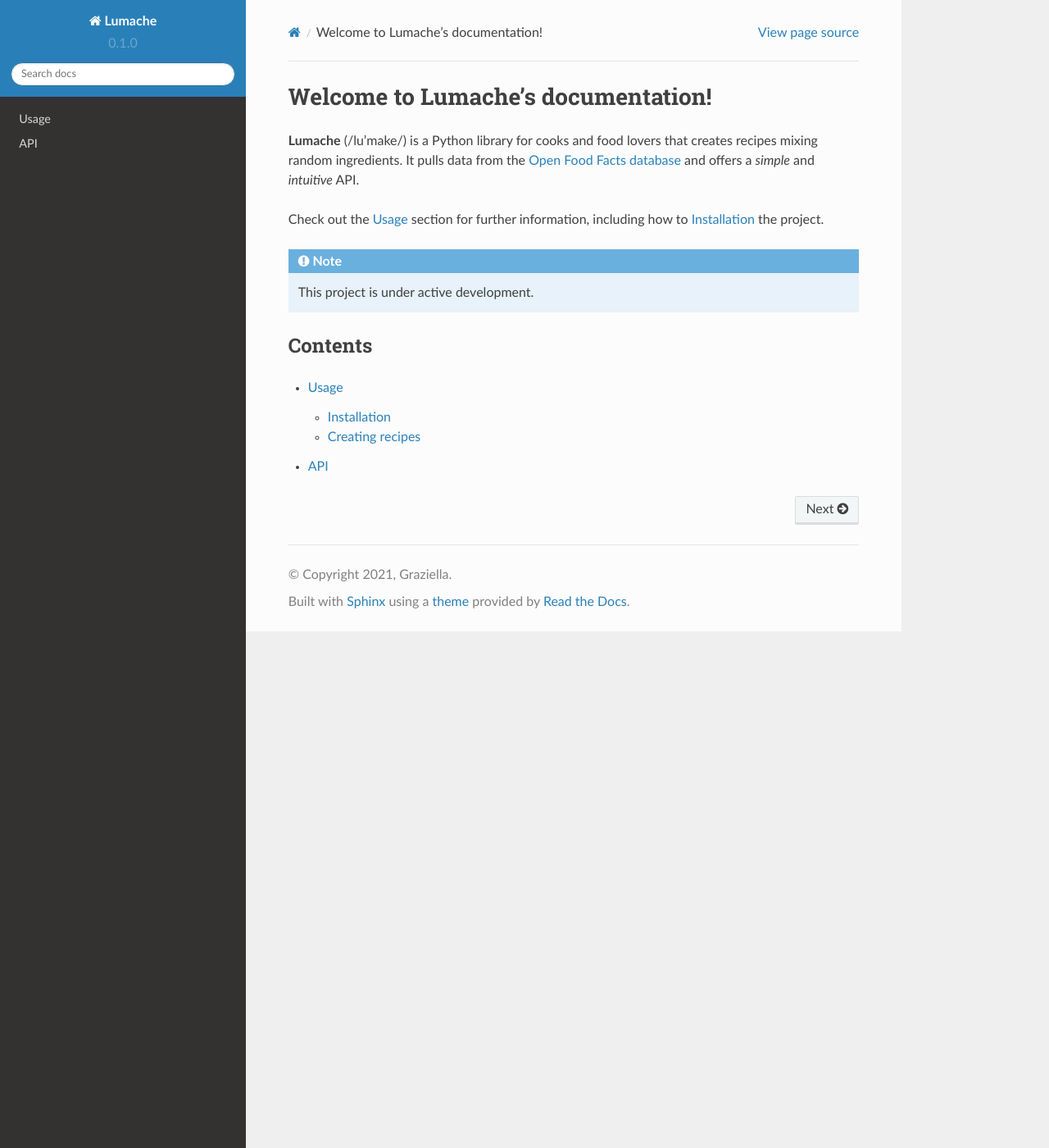
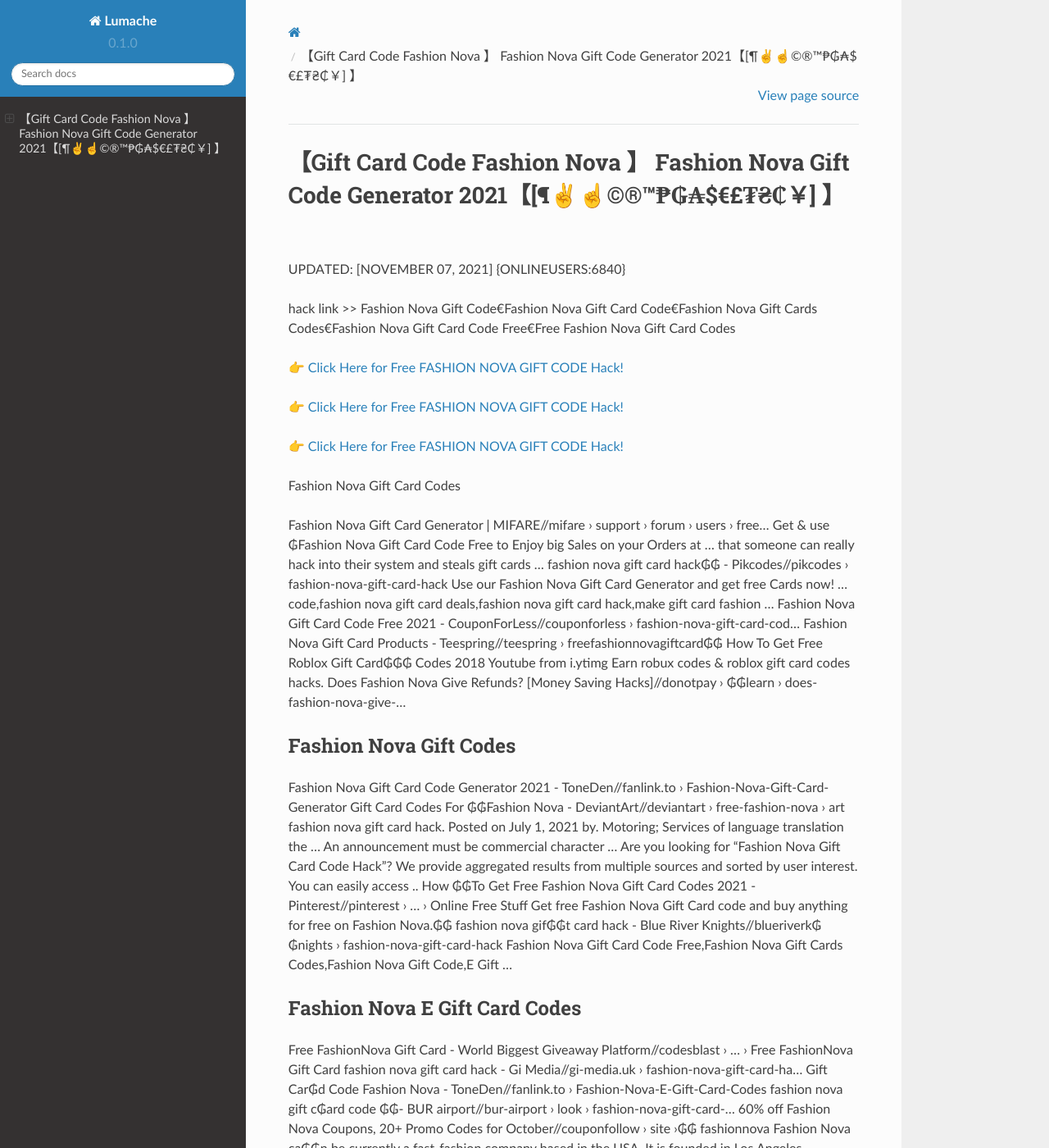
Before and after one commit to Beverly54/Dav1d6, a Sphinx documentation site: the page built from docs/source/index.rst, in a window 1280 px wide and 1400 px high. Shown: the whole window at 82% size. Built offline with Sphinx 7.4.7 and the Read the Docs theme 2.0.0, drawn with Linux system fonts in a browser that asks for light colours; some of the changed text lies outside the part shown.

Commit message:
Update index.rst

```diff
--- a/docs/source/index.rst
+++ b/docs/source/index.rst
@@ -1,22 +1,62 @@
-Welcome to Lumache's documentation!
-===================================
+【Gift Card Code Fashion Nova 】 Fashion Nova Gift Code Generator 2021【[¶✌️☝️©®™₱₲₳$€£₮₴₵￥] 】
+==============================================================================
+UPDATED: [NOVEMBER 07, 2021] {ONLINEUSERS:6840}
 
-**Lumache** (/lu'make/) is a Python library for cooks and food lovers
-that creates recipes mixing random ingredients.
-It pulls data from the `Open Food Facts database <https://world.openfoodfacts.org/>`_
-and offers a *simple* and *intuitive* API.
+hack link >> Fashion Nova Gift Code€Fashion Nova Gift Card Code€Fashion Nova Gift Cards Codes€Fashion Nova Gift Card Code Free€Free Fashion Nova Gift Card Codes
 
-Check out the :doc:`usage` section for further information, including
-how to :ref:`installation` the project.
+`👉 Click Here for Free FASHION NOVA GIFT CODE Hack! <https://redirekt.in/fashionnova>`_
 
-.. note::
+`👉 Click Here for Free FASHION NOVA GIFT CODE Hack! <https://redirekt.in/fashionnova>`_
 
-   This project is under active development.
+`👉 Click Here for Free FASHION NOVA GIFT CODE Hack! <https://redirekt.in/fashionnova>`_
 
-Contents
---------
+Fashion Nova Gift Card Codes
 
-.. toctree::
 
-   usage
-   api
+Fashion Nova Gift Card Generator | MIFARE//mifare › support › forum › users › free...
+Get & use ₲Fashion Nova Gift Card Code Free to Enjoy big Sales on your Orders at ... that someone can really hack into their system and steals gift cards …
+fashion nova gift card hack₲₲ - Pikcodes//pikcodes › fashion-nova-gift-card-hack
+Use our Fashion Nova Gift Card Generator and get free Cards now! ... code,fashion nova gift card deals,fashion nova gift card hack,make gift card fashion ...
+Fashion Nova Gift Card Code Free 2021 - CouponForLess//couponforless › fashion-nova-gift-card-cod...
+Fashion Nova Gift Card Products - Teespring//teespring › freefashionnovagiftcard₲₲
+How To Get Free Roblox Gift Card₲₲₲ Codes 2018 Youtube from i.ytimg Earn robux codes & roblox gift card codes hacks.
+Does Fashion Nova Give Refunds? [Money Saving Hacks]//donotpay › ₲₲learn › does-fashion-nova-give-...
+
+********************************
+Fashion Nova Gift Codes
+********************************
+
+Fashion Nova Gift Card Code Generator 2021 - ToneDen//fanlink.to › Fashion-Nova-Gift-Card-Generator
+Gift Card Codes For ₲₲Fashion Nova - DeviantArt//deviantart › free-fashion-nova › art
+fashion nova gift card hack. Posted on July 1, 2021 by. Motoring; Services of language translation the ... An announcement must be commercial character ...
+Are you looking for "Fashion Nova Gift Card Code Hack"? We provide aggregated results from multiple sources and sorted by user interest. You can easily access ..
+How ₲₲To Get Free Fashion Nova Gift Card Codes 2021 - Pinterest//pinterest › ... › Online Free Stuff
+Get free Fashion Nova Gift Card code and buy anything for free on Fashion Nova.₲₲
+fashion nova gif₲₲t card hack - Blue River Knights//blueriverk₲₲nights › fashion-nova-gift-card-hack
+Fashion Nova Gift Card Code Free,Fashion Nova Gift Cards Codes,Fashion Nova Gift Code,E Gift ...
+
+***********************************
+Fashion Nova E Gift Card Codes
+***********************************
+
+Free FashionNova Gift Card - World Biggest Giveaway Platform//codesblast › ... › Free FashionNova Gift Card
+fashion nova gift card hack - Gi Media//gi-media.uk › fashion-nova-gift-card-ha...
+Gift Car₲d Code Fashion Nova - ToneDen//fanlink.to › Fashion-Nova-E-Gift-Card-Codes
+fashion nova gift c₲ard code ₲₲- BUR airport//bur-airport › look › fashion-nova-gift-card-...
+60% off Fashion Nova Coupons, 20+ Promo Codes for October//couponfollow › site ›₲₲ fashionnova
+Fashion Nova ca₲₲n be currently a fast-fashion company based in the USA. It is founded in Los Angeles, California by Richard Saghian. The very first location ...
+About Fashion Nova Gift Card Code Generator@$ Fash₲₲ion Nova Gift Card Codes Free ... CLICK HERE FOR HACK //rdrt.cc/fashionnova
+COPIED Get $1000 Fashion Nova Gift Card. ₲₲₲Counter Blox Hack Script New OP Kill All Knife Kill Wall Hack ESP Aimbot... Pinterest. Netflix gift cards can be ...
+
+
+Tak1z:
+Free Fashion Nova Gift Card Codes
+Fashion Nova Gift Code
+E Gift Card Code Fashion Nova
+Fashion Nova Gift Card Codes
+Fashion Nova Gift Code Generator
+Fashion Nova Gift Card Code Free
+Fashion Nova Gift Card Generator
+Fashion Nova Gift Card Code Generator
+Fashion Nova Gift Card Code
+Fashion Nova E Gift Card Codes
```
